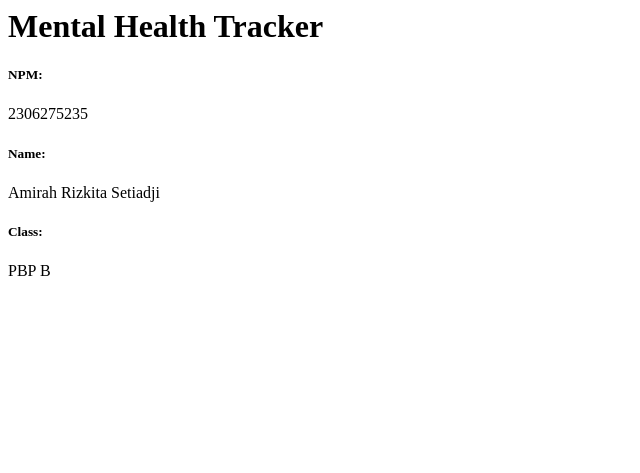
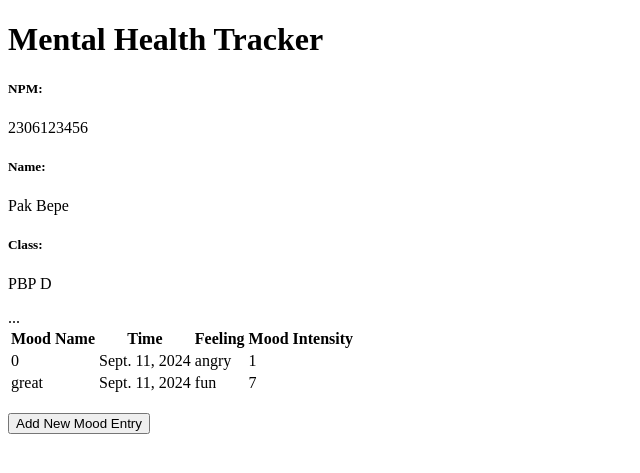
Before and after one commit to amirahsetiadji/mental-health-tracker, a Django app: page / in a window 1280 px wide. Shown: the top 473 px of the page, without its empty margins (0-640 px from the left). Run offline with Django 5.2, Linux system fonts and the light colour scheme; data comes from the database, SQL or seed files in the repository; both versions use the stored data as it was after the commit.

Commit message:
Tutorial 2 Selesai

```diff
--- a/main/models.py
+++ b/main/models.py
@@ -1,7 +1,8 @@
-from django.db import models
+import uuid
 
 # Create your models here.
 from django.db import models
+
 
 class MoodEntry(models.Model):
     mood = models.CharField(max_length=255)
--- a/main/templates/main.html
+++ b/main/templates/main.html
@@ -1,8 +1,44 @@
+{% extends 'base.html' %}
+{% block content %}
 <h1>Mental Health Tracker</h1>
 
 <h5>NPM: </h5>
 <p>{{ npm }}<p>
-<h5>Name: </h5>
-<p>{{ name }}<p>
-<h5>Class: </h5>
-<p>{{ class }}<p>
+
+<h5>Name:</h5>
+<p>{{ name }}</p>
+
+<h5>Class:</h5>
+<p>{{ class }}</p>
+
+...
+{% if not mood_entries %}
+<p>Belum ada data mood pada mental health tracker.</p>
+{% else %}
+<table>
+  <tr>
+    <th>Mood Name</th>
+    <th>Time</th>
+    <th>Feeling</th>
+    <th>Mood Intensity</th>
+  </tr>
+
+  {% comment %} Berikut cara memperlihatkan data mood di bawah baris ini
+  {% endcomment %}
+  {% for mood_entry in mood_entries %}
+  <tr>
+    <td>{{mood_entry.mood}}</td>
+    <td>{{mood_entry.time}}</td>
+    <td>{{mood_entry.feelings}}</td>
+    <td>{{mood_entry.mood_intensity}}</td>
+  </tr>
+  {% endfor %}
+</table>
+{% endif %}
+
+<br />
+
+<a href="{% url 'main:create_mood_entry' %}">
+  <button>Add New Mood Entry</button>
+</a>
+{% endblock content %}
--- a/main/urls.py
+++ b/main/urls.py
@@ -1,8 +1,13 @@
 from django.urls import path
-from main.views import show_main
-
+from main.views import show_main, create_mood_entry, show_xml, show_json, show_xml_by_id, show_json_by_id
 app_name = 'main'
 
 urlpatterns = [
     path('', show_main, name='show_main'),
+    path('create-mood-entry/', create_mood_entry, name='create_mood_entry'),
+    path('xml/', show_xml, name='show_xml'),
+    path('json/', show_json, name='show_json'),
+    path('xml/<str:id>/', show_xml_by_id, name='show_xml_by_id'),
+    path('json/<str:id>/', show_json_by_id, name='show_json_by_id'),
+
 ]
--- a/main/views.py
+++ b/main/views.py
@@ -1,11 +1,50 @@
-from django.shortcuts import render
+from django.http import HttpResponse
+from django.core import serializers
+from django.shortcuts import render, redirect   # Tambahkan import redirect di baris ini
+from main.forms import MoodEntryForm
+from main.models import MoodEntry
 
 # Create your views here.
 def show_main(request):
+    mood_entries = MoodEntry.objects.all()
+
     context = {
-        'npm' : '2306275235',
-        'name': 'Amirah Rizkita Setiadji',
-        'class': 'PBP B'
+        'name': 'Pak Bepe',
+        'class': 'PBP D',
+        'npm': '2306123456',
+        'mood_entries': mood_entries
     }
 
     return render(request, "main.html", context)
+def create_mood_entry(request):
+    form = MoodEntryForm(request.POST or None)
+
+    if form.is_valid() and request.method == "POST":
+        form.save()
+        return redirect('main:show_main')
+
+    context = {'form': form}
+    return render(request, "create_mood_entry.html", context)
+
+def show_xml(request):
+    data = MoodEntry.objects.all()
+
+def show_xml(request):
+    data = MoodEntry.objects.all()
+    return HttpResponse(serializers.serialize("xml", data), content_type="application/xml")
+
+def show_json(request):
+    data = MoodEntry.objects.all()
+
+def show_json(request):
+    data = MoodEntry.objects.all()
+    return HttpResponse(serializers.serialize("json", data), content_type="application/json")
+
+
+def show_xml_by_id(request, id):
+    data = MoodEntry.objects.filter(pk=id)
+    return HttpResponse(serializers.serialize("xml", data), content_type="application/xml")
+
+def show_json_by_id(request, id):
+    data = MoodEntry.objects.filter(pk=id)
+    return HttpResponse(serializers.serialize("json", data), content_type="application/json")
--- a/mental_health_tracker/settings.py
+++ b/mental_health_tracker/settings.py
@@ -65,6 +65,9 @@ TEMPLATES = [
                 'django.contrib.messages.context_processors.messages',
             ],
         },
+            'BACKEND': 'django.template.backends.django.DjangoTemplates',
+            'DIRS': [BASE_DIR / 'templates'], # Tambahkan konten baris ini
+            'APP_DIRS': True,
     },
 ]
 
@@ -122,3 +125,5 @@ STATIC_URL = 'static/'
 # https://docs.djangoproject.com/en/5.1/ref/settings/#default-auto-field
 
 DEFAULT_AUTO_FIELD = 'django.db.models.BigAutoField'
+
+CSRF_TRUSTED_ORIGINS = ["http://localhost","http://127.0.0.1","http://amirah-rizkita-mentalhealthtracker2.pbp.cs.ui.ac.id", "https://amirah-rizkita-mentalhealthtracker2.pbp.cs.ui.ac.id"]
--- /dev/null
+++ b/templates/base.html
@@ -0,0 +1,13 @@
+{% load static %}
+<!DOCTYPE html>
+<html lang="en">
+  <head>
+    <meta charset="UTF-8" />
+    <meta name="viewport" content="width=device-width, initial-scale=1.0" />
+    {% block meta %} {% endblock meta %}
+  </head>
+
+  <body>
+    {% block content %} {% endblock content %}
+  </body>
+</html>
```
Also changed, not shown: main/forms.py (added, +7 -0 lines), main/templates/create_mood_entry.html (added, +18 -0 lines), .github/workflows/deploy.yml (added), db.sqlite3.
